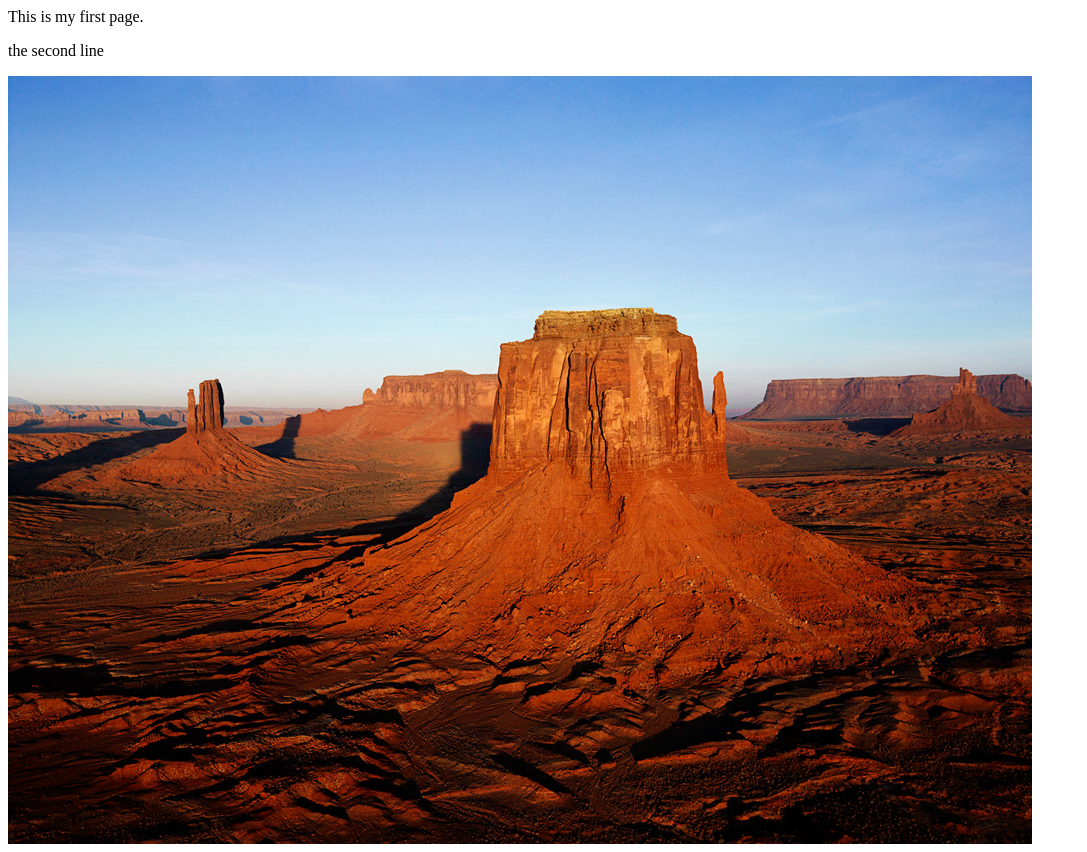
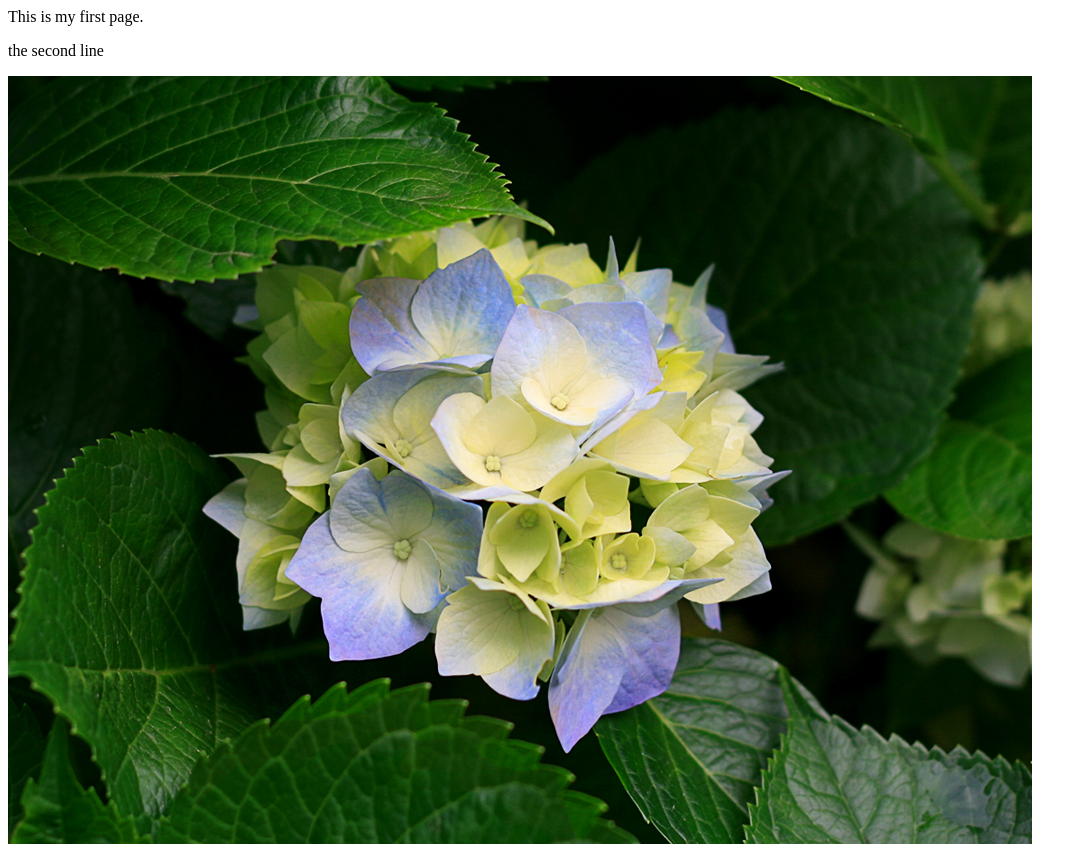
Before and after one commit to ecwdf/ecwdf.github.com, a plain HTML site: page index.html in a window 1280 px wide. Shown: the whole page, without its empty margins (0-1087 px from the left). Drawn offline with Linux system fonts and the light colour scheme.

Commit message:
third commit

```diff
--- a/index.html
+++ b/index.html
@@ -5,6 +5,6 @@
   <body>
     <p>This is my first page.</p>
     <p>the second line</p>
-    <img src="desert.jpg" alt="ɳĮ" />
+    <img src="hydrangeas.jpg" alt="沙漠" />
   </body>
 </html>
```
Also changed, not shown: hydrangeas.jpg (added).
